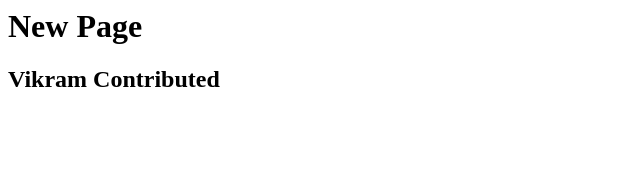
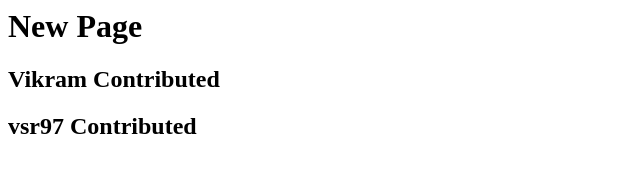
Before and after one commit to yash-07/vipul-08.github.io-1, a plain HTML site: page newPage.html in a window 1280 px wide. Shown: the whole page, without its empty margins (0-640 px from the left). Drawn offline with Linux system fonts and the light colour scheme.

Commit message:
Update newPage.html

```diff
--- a/newPage.html
+++ b/newPage.html
@@ -1,4 +1,5 @@
 <html>
   <h1>New Page</h1>
   <h2>Vikram Contributed</h2>
+  <h2>vsr97 Contributed</h2>
 </html>
```
